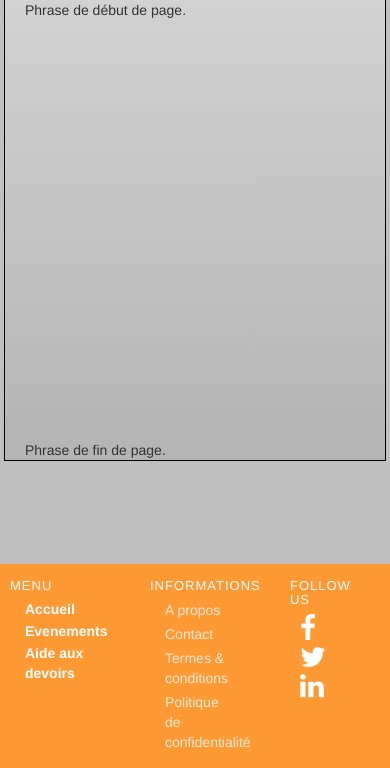
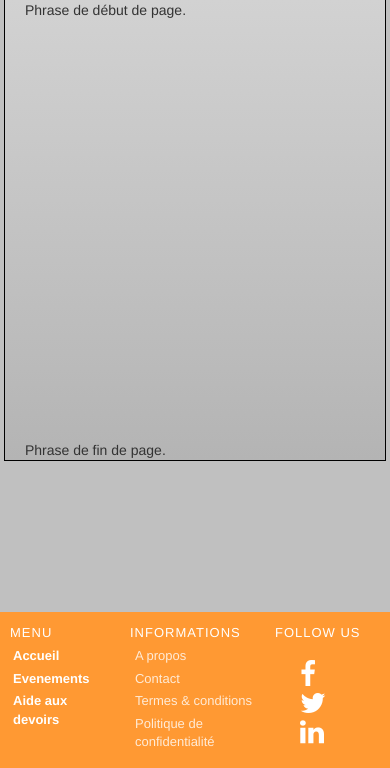
Before and after one commit to delasalle-sio-boutin/inpact.dls, a PHP site: page / in a window 390 px wide. Shown: the part 76-844 px from the top of the page. Run offline with PHP 8.4, Linux system fonts and the light colour scheme; some libraries are stand-ins or nearby versions.

Commit message:
Amélioration du footer (vue ordi et vue mobile)

```diff
--- a/vues/Footer.php
+++ b/vues/Footer.php
@@ -4,32 +4,32 @@
         <p><img src="images/logo.png"></p>
     </div>
     <div class="col-xs-4 col-sm-3 footer-nav animated fadeInUp">
-        <h4>Menu</h4>
+        <h4 class="menu">Menu</h4>
         <div class="col-xs-12">
         	<ul class="pages">
-        	    <li><a href="index.php?action=Accueil">Accueil</a></li>
-                <li><a href="index.php?action=Evenements">Evenements</a></li>
-                <li><a href="index.php?action=AideDevoirs">Aide aux devoirs</a></li>
+        	    <li class="pages"><a href="index.php?action=Accueil">Accueil</a></li>
+                <li class="pages"><a href="index.php?action=Evenements">Evenements</a></li>
+                <li class="pages"><a href="index.php?action=AideDevoirs">Aide aux devoirs</a></li>
             </ul>
         </div>
     </div>
     <div class="col-xs-4 col-sm-3 footer-nav animated fadeInUp">
-        <h4>Informations</h4>
+        <h4 class="info">Informations</h4>
         <div class="col-xs-12">
             <ul class="list">
-				<li><a href="index.php?action=APropos">A propos</a></li>
-                <li><a href="index.php?action=Contact">Contact</a></li>
-                <li><a href="index.php?action=TermesConditions">Termes & conditions</a></li>
-                <li><a href="index.php?action=PolitiqueConfidentialite">Politique de confidentialité</a></li>
+				<li class="list"><a href="index.php?action=APropos">A propos</a></li>
+                <li class="list"><a href="index.php?action=Contact">Contact</a></li>
+                <li class="list"><a href="index.php?action=TermesConditions">Termes & conditions</a></li>
+                <li class="list"><a href="index.php?action=PolitiqueConfidentialite">Politique de confidentialité</a></li>
             </ul>
         </div>
     </div>
     <div class="col-xs-3 col-md-3 footer-social animated fadeInDown">
        <h4>Follow Us</h4>
         <ul>
-        	<li><a href="https://www.facebook.com"><i class="fa fa-facebook fa-2x social-fb" id="social"></i></a>
+        	<a href="https://www.facebook.com"><i class="fa fa-facebook fa-2x social-fb" id="social"></i></a>
             <a href="https://twitter.com/"><i class="fa fa-twitter fa-2x social-tw" id="social"></i></a>
-            <a href="https://linkedin.com/"><i class="fa fa-linkedin fa-2x social-in" id="social"></i></a></li>
+            <a href="https://linkedin.com/"><i class="fa fa-linkedin fa-2x social-in" id="social"></i></a>
         </ul>
     </div>
 </div>
--- a/vues/style.css
+++ b/vues/style.css
@@ -256,14 +256,14 @@ footer h4 {
 .social-in:hover { color: #0177B5; }
 
 /* Mise en page du <ul> "page" contenu dans la div "footer-nav" */
-.footer-nav ul.pages { list-style:none; padding:0px; }
-.footer-nav ul.pages li { padding: 1px 0px; }
+.footer-nav ul.pages { list-style:none; }
+.footer-nav ul.pages li {margin: 0px -15px; padding:2px 10px; }
 .footer-nav ul.pages a { padding: 5px 0px; color: rgba(255,255,255,1.00); font-weight: bold; }
 .footer-nav ul.pages a:hover { color:rgba(255,255,255,0.80); text-decoration:none; }
 
 /* Mise en page du <ul> "list" contenu dans la div "footer-nav" */
-.footer-nav ul.list { list-style:none; padding:0px; }
-.footer-nav ul.list li { padding:2px 0px; }
+.footer-nav ul.list { list-style:none; }
+.footer-nav ul.list li {margin: 0px -15px; padding:2px 10px; }
 .footer-nav ul.list a { color:rgba(255,255,255,0.80); }
 .footer-nav ul.list a:hover { color:rgba(255,255,255,0.60); text-decoration:none; }
 
@@ -277,8 +277,22 @@ footer h4 {
 	.footer-nav, .footer-social{
 		margin-top: -15px;
 	}
-	ul.pages, ul.list{
+	li.pages, li.list{
 		border-left: solid 3px rgba(255,255,255,1.0);
-		padding-left: 100px;
+		list-style: none;
 	}
 }
+
+@media (max-width: 768px) {
+	.footer-nav{ font-size: 13px; }
+
+	/* Mise en page du <ul> "page" contenu dans la div "footer-nav" */
+	.footer-nav ul.pages li {margin: 0px -22px; }
+
+	/* Mise en page du <ul> "list" contenu dans la div "footer-nav" */
+	.footer-nav ul.list li {margin: 0px -40px; }
+
+	.footer-nav h4.info { margin-left: -20px; }
+
+	.footer-social h4 { margin: 10px -37px 20px -15px;}
+}
```
